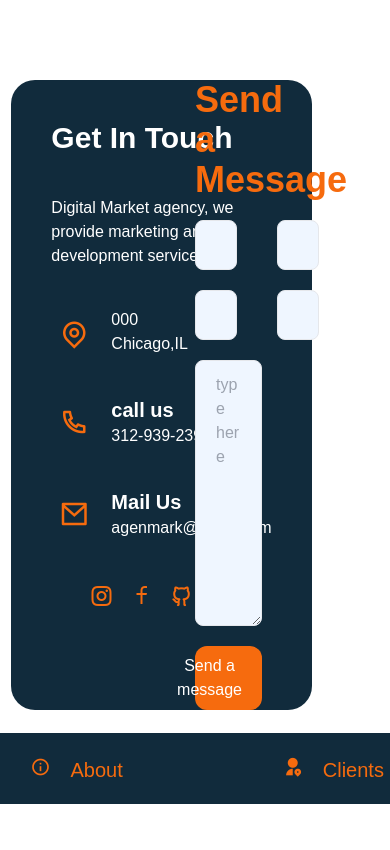
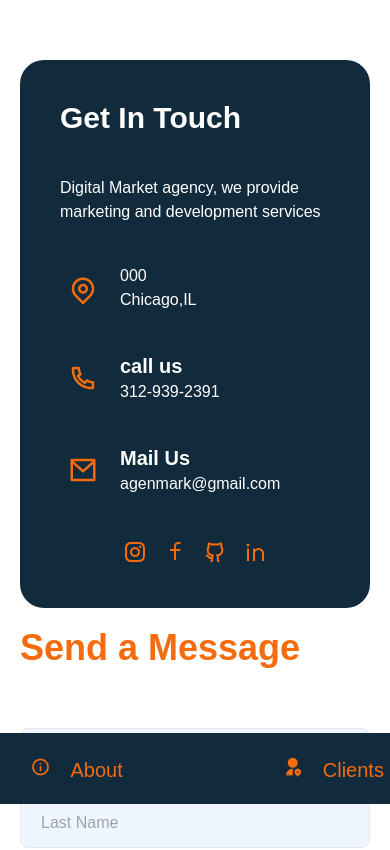
Before and after one commit to Tduncan14/agencytailwind, a React (Create React App) app: page /contact in a window 390 px wide. Shown: the top 850 px of the page. Built offline with nearby package versions, Linux system fonts and the light colour scheme.

Commit message:
keep moving forward

```diff
--- a/src/pages/Client/Number.js
+++ b/src/pages/Client/Number.js
@@ -18,7 +18,7 @@ function Numbers (){
     return(
 
 
-        <div className="pr-36 pl-16 mt-20 sm:h-auto sm:px-5 sm:mt-10">
+        <div className="pr-36 pl-16 mt-20 sm:h-auto sm:px-5 sm:mt-10 sm:-space-y-10">
 
            <h1 className='text-2xl text-gray-600 my-5  sm:items-center sm:space-y-5 '>  Until today we have provided our services to ...</h1>
 
--- a/src/pages/Contact/Contact.js
+++ b/src/pages/Contact/Contact.js
@@ -9,7 +9,7 @@ function Contact(){
 return(
     <Layout>
 
-           <div className="grid grid-cols-2 px-32 mt-20 mb-10">
+           <div className="grid grid-cols-2 px-32 mt-10 mb-10 sm:grid-cols-1 sm:p-5 ">
                      <Address />
                      <ContactForm />
            </div>
--- a/src/pages/Contact/ContactForm.js
+++ b/src/pages/Contact/ContactForm.js
@@ -10,23 +10,23 @@ function ContactForm(){
 
 
     return(
-     <div>
-         <form className='flex flex-col spacey-y-10'>
-             <h1 className="text-4xl font-semibold text-secondary mb-5">Send a Message</h1>
+     <div className="mt-5 h-auto">
+         <form className='flex flex-col space-y-10  '>
+             <h1 className="text-4xl font-semibold text-secondary  mb-5">Send a Message</h1>
 
 
-             <div className="flex space-x-10 mb-5">
+             <div className="flex space-x-10 mb-5 sm:space-x-0 sm:flex-col">
                  <input type="text" placeholder='First Name'
-                 className="border py-3 px-5 bg-blue-50 focus:out rounded-lg outline-none text-gray-500 w-full" />
+                 className="border py-3 px-5 bg-blue-50 focus:out rounded-lg outline-none  text-gray-500 w-full" />
 
 
                  <input type ="text" placeholder="Last Name"
-                  className="border py-3 px-5 bg-blue-50 focus:out rounded-lg outline-none text-gray-500 w-full"/>
+                  className=" sm:mt-5 border py-3 px-5 bg-blue-50 focus:out rounded-lg outline-none text-gray-500 w-full"/>
              </div>
 
-             <div className="flex space-x-10 mb-5">
+             <div className="flex   sm:-mt-3 sm:flex-col sm:space-x-0 space-x-10 mb-5">
                  <input type="text" placeholder='Email'
-                 className="border py-3 px-5 bg-blue-50 focus:out rounded-lg outline-none text-gray-500 w-full" />
+                 className="border sm:mb-5 py-3 px-5 bg-blue-50 focus:out rounded-lg outline-none text-gray-500 w-full" />
 
 
                  <input type ="text" placeholder="Phone Number"
@@ -34,7 +34,7 @@ function ContactForm(){
              </div>
 
 
-             <div className="flex space-x-10">
+             <div className="flex space-x-10 sm:flex-col ">
                  <textarea type="text"
                  placeholder='type here'
                  rows={10}
@@ -42,9 +42,15 @@ function ContactForm(){
 
 
 
+               <div>
+               <button className="text-white bg-secondary px-5 py-2 rounded-xl mt-5 max-w-max flex justify-end sm:h-[75px]  ">Send a message</button>
+               </div>
+
              </div>
 
-             <button className="text-white bg-secondary px-5 py-2 rounded-xl mt-5 max-w-max flex justify-end">Send a message</button>
+
+
+
          </form>
 
 
```
